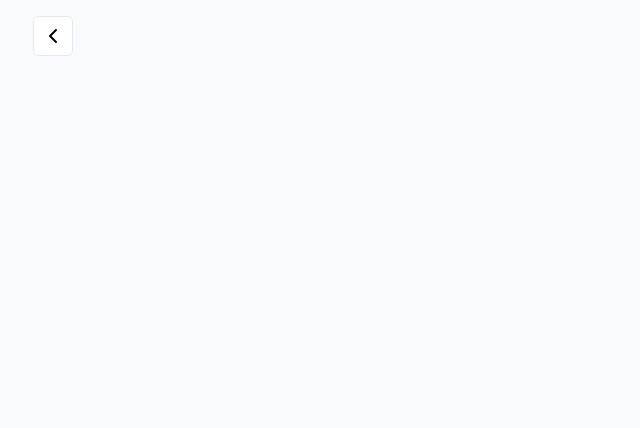
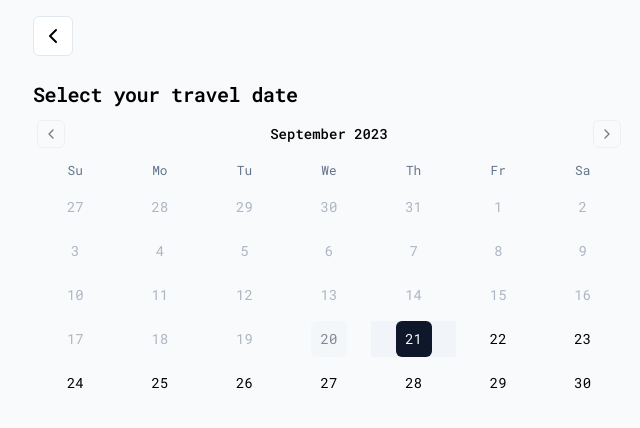
Before and after one commit to manugeo/eastern-holidays, a Next.js app: page /prices in a window 1280 px wide. Shown: the top 428 px of the page, without its empty margins (311-951 px from the left). Built offline with nearby package versions, Linux system fonts and the light colour scheme.

Commit message:
Prices page - Added price calendar.

```diff
--- a/components/pages/prices.jsx
+++ b/components/pages/prices.jsx
@@ -1,10 +1,11 @@
-import { TextLead } from "../ui/texts";
 import Navbar from "../navbar";
+import PriceCalendar from "../price-calendar";
 
 const Prices = () => {
   return (
     <div className="flex flex-col">
       <Navbar className={'mt-4 mx-6'} />
+      <PriceCalendar className={"mt-6 mx-6"} />
     </div>
   );
 };
--- /dev/null
+++ b/components/price-calendar.jsx
@@ -0,0 +1,41 @@
+'use client'
+
+import { useState } from "react";
+import { Calendar, DEFAULT_CLASS_NAMES } from "./ui/calendar";
+import { TextH4 } from "./ui/texts";
+import { add } from "date-fns";
+
+const tomorrowFns = add(new Date(), { days: 1 });
+const dateAfterFourWeeks = add(new Date(), { weeks: 4 })
+const disabledDates = {
+  before: tomorrowFns,
+  after: dateAfterFourWeeks
+};
+
+const PriceCalendar = ({ fromDate = tomorrowFns, toDate = dateAfterFourWeeks, required = false, disabled = disabledDates, className }) => {
+  const [date, setDate] = useState(tomorrowFns);
+
+  const calendarCellStyle = {
+    "head_cell": `${DEFAULT_CLASS_NAMES.head_cell} grow`,
+    "cell": `${DEFAULT_CLASS_NAMES.cell} grow`
+  };
+
+  return (
+    <div className={className}>
+      <TextH4>Select your travel date</TextH4>
+      <Calendar
+        mode="single"
+        fromDate={fromDate}
+        toDate={toDate}
+        required={required}
+        disabled={disabled}
+        selected={date}
+        onSelect={setDate}
+        className={'p-0 mt-3'}
+        classNames={calendarCellStyle}
+      />
+    </div>
+  );
+};
+
+export default PriceCalendar;
--- a/components/ui/calendar.jsx
+++ b/components/ui/calendar.jsx
@@ -6,18 +6,10 @@ import { DayPicker } from "react-day-picker"
 import { cn } from "@/lib/utils"
 import { buttonVariants } from "@/components/ui/button"
 
-function Calendar({
-  className,
-  classNames,
-  showOutsideDays = true,
-  ...props
-}) {
-  return (
-    (<DayPicker
-      showOutsideDays={showOutsideDays}
-      className={cn("p-3", className)}
-      classNames={{
-        months: "flex flex-col sm:flex-row space-y-4 sm:space-x-4 sm:space-y-0",
+const DEFAULT_CLASS_NAMES = {
+  months: "flex flex-col space-y-4",
+  // Note: Removing responsive styles for now.
+  // months: "flex flex-col md:flex-row space-y-4 md:space-x-4 md:space-y-0",
   month: "space-y-4",
   caption: "flex justify-center pt-1 relative items-center",
   caption_label: "text-sm font-medium",
@@ -46,6 +38,20 @@ function Calendar({
   day_range_middle:
     "aria-selected:bg-slate-100 aria-selected:text-slate-900 dark:aria-selected:bg-slate-800 dark:aria-selected:text-slate-50",
   day_hidden: "invisible",
+};
+
+function Calendar({
+  className,
+  classNames,
+  showOutsideDays = true,
+  ...props
+}) {
+  return (
+    (<DayPicker
+      showOutsideDays={showOutsideDays}
+      className={cn("p-3", className)}
+      classNames={{
+        ...DEFAULT_CLASS_NAMES,
         ...classNames,
       }}
       components={{
@@ -57,4 +63,4 @@ function Calendar({
 }
 Calendar.displayName = "Calendar"
 
-export { Calendar }
+export { Calendar, DEFAULT_CLASS_NAMES }
--- a/package.json
+++ b/package.json
@@ -25,7 +25,7 @@
     "next-themes": "^0.2.1",
     "postcss": "8.4.27",
     "react": "18.2.0",
-    "react-day-picker": "^8.8.1",
+    "react-day-picker": "^8.9.0",
     "react-dom": "18.2.0",
     "tailwind-merge": "^1.14.0",
     "tailwindcss": "3.3.3",
```
Also changed, not shown: 1 other file (tests, documents, lock files or other folders). Lines whose indentation alone changed are shown as unchanged.
